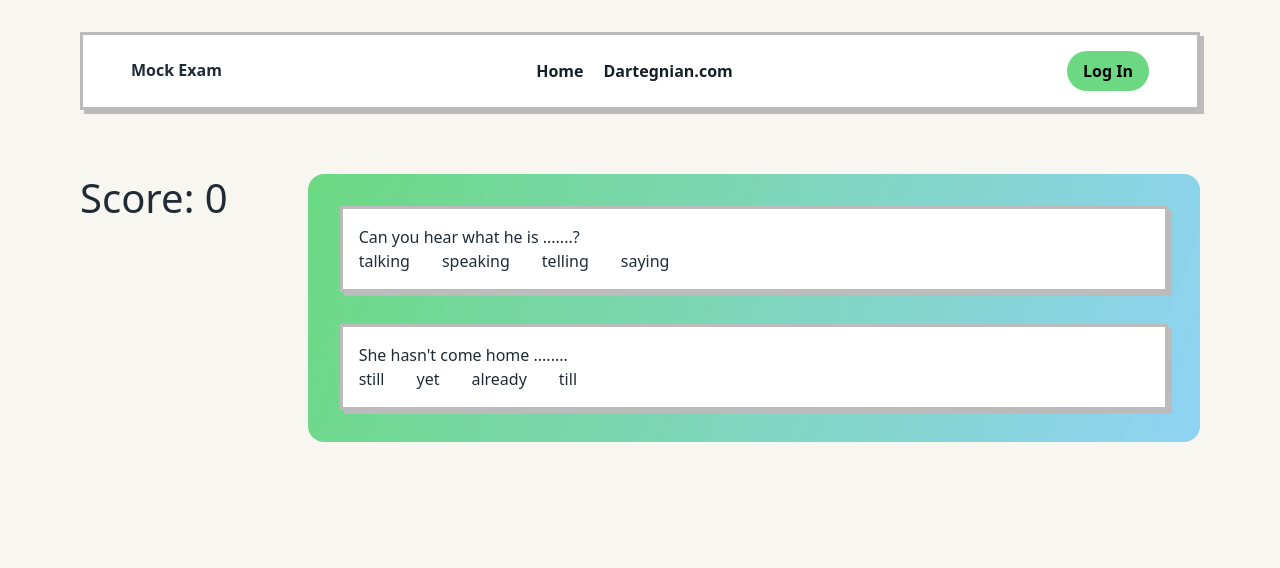
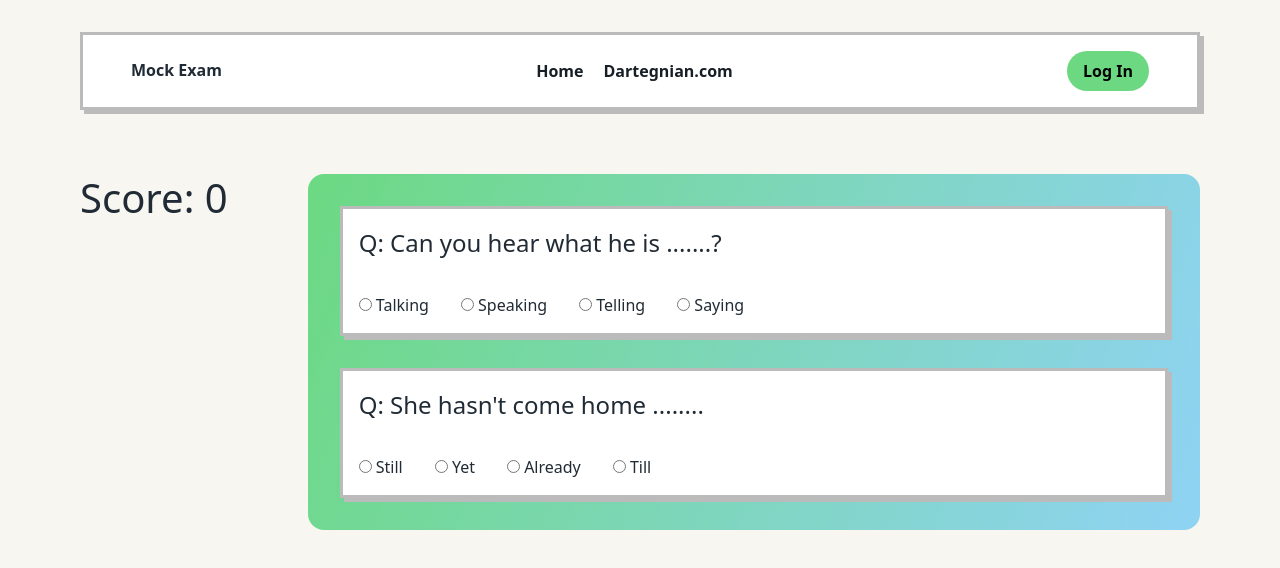
Before and after one commit to Dartegnian/mock-quiz-app, an Angular app: page /quiz in a window 1280 px wide. Shown: the top 568 px of the page. Built offline with nearby package versions, Linux system fonts and the light colour scheme.

Commit message:
Basic input styling and handling of multiple question clicks

```diff
--- a/src/app/components/question-block/question-block.component.html
+++ b/src/app/components/question-block/question-block.component.html
@@ -1,12 +1,18 @@
 <div class="question-block">
-	<header>
-		{{ question.question }}
+	<header class="question-block__question">
+	  Q: {{ question.question }}
 	</header>
 	<section class="question-block__answers">
-		<ng-container
-			*ngFor="let choice of shuffledChoices"
-		>
-			<span (click)="evaluateChoiceSelect(choice)">{{ choice }}</span>
-		</ng-container>
+	  <ng-container *ngFor="let choice of shuffledChoices; let i = index">
+		<label>
+		  <input
+			type="radio"
+			[attr.name]="'answer_' + index"
+			[value]="i"
+			(change)="evaluateChoiceSelect(choice)"
+		  />
+		  {{ choice }}
+		</label>
+	  </ng-container>
 	</section>
-</div>
+  </div>
--- a/src/app/components/question-block/question-block.component.scss
+++ b/src/app/components/question-block/question-block.component.scss
@@ -4,9 +4,15 @@
 	box-shadow: 4px 4px 0 0px #BBBBBB;
 	padding: 1rem;
 
+	&__question {
+		font-size: 1.5rem;
+		margin-bottom: 2rem;
+	}
+
 	&__answers {
 		display: flex;
 		gap: 2rem;
 		cursor: pointer;
+		text-transform: capitalize;
 	}
 }
```
